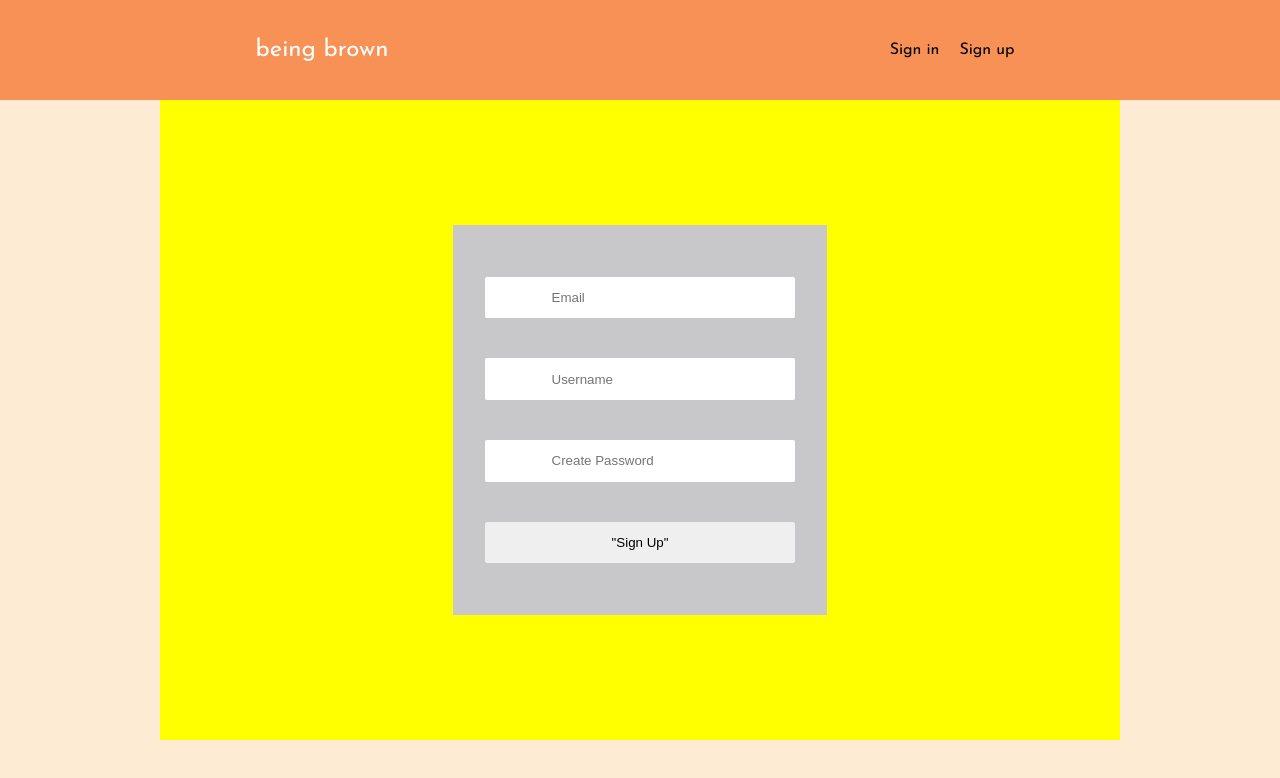
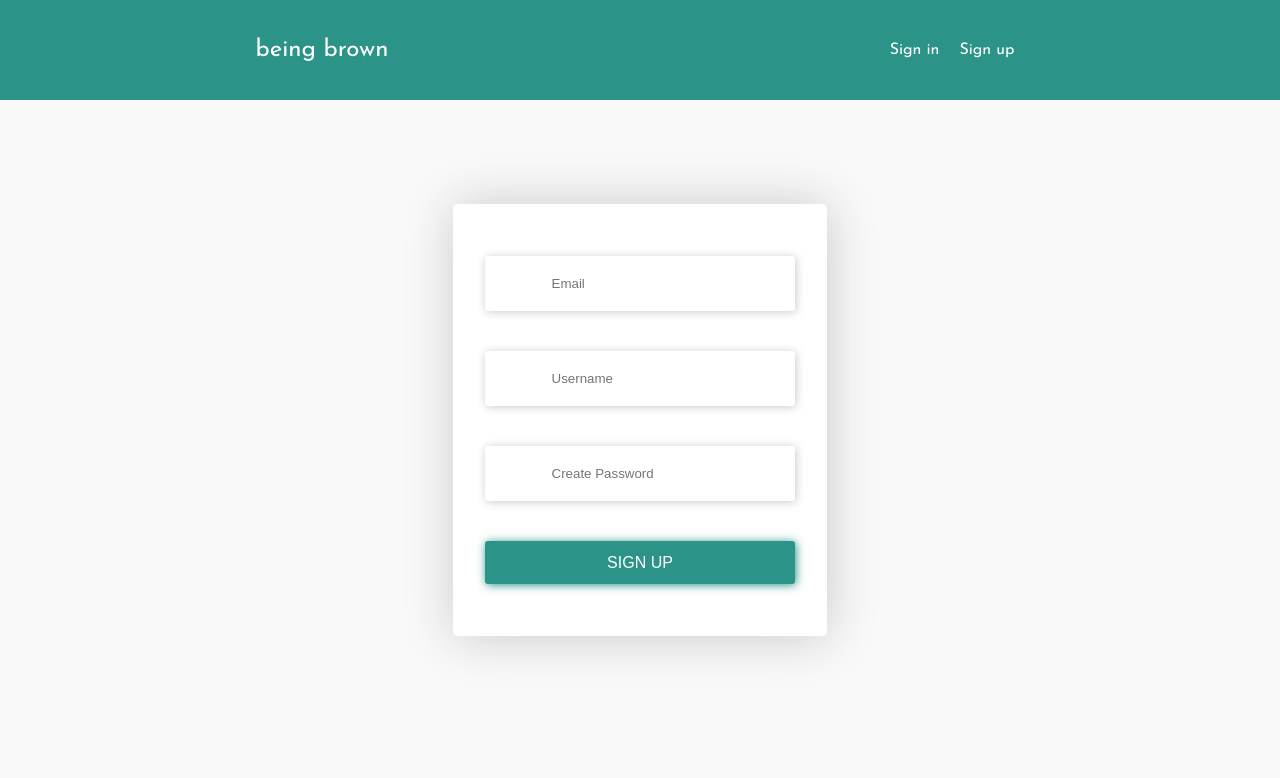
Before and after one commit to ihpannu/social, a React (Create React App) app: page / in a window 1280 px wide. Shown: the top 778 px of the page. Built offline with nearby package versions, Linux system fonts and the light colour scheme.

Commit message:
added styled

```diff
--- a/src/Components/Home.js
+++ b/src/Components/Home.js
@@ -5,8 +5,7 @@ import Body from "../Containers/Body";
 
 const HomePage = styled.div`
   height: 100vh;
-
-  background: #fdebd4;
+  background: #f9f9f9;
 `;
 
 class Home extends Component {
--- a/src/Containers/Body.js
+++ b/src/Containers/Body.js
@@ -5,7 +5,7 @@ import SignUpForm from "./SignUpForm";
 const MainBody = styled.div`
   max-width: 960px;
   margin: auto;
-  background: yellow;
+
   height: 80vh;
   display: flex;
   flex-direction: column;
--- a/src/Containers/Header.js
+++ b/src/Containers/Header.js
@@ -4,7 +4,7 @@ import Nav from "./Nav";
 
 const MainHeader = styled.header`
   height: 100px;
-  background: #f89156;
+  background: #2b9388;
   display: flex;
   flex-direction: column;
   justify-content: center;
--- a/src/Containers/Nav.js
+++ b/src/Containers/Nav.js
@@ -3,7 +3,6 @@ import styled from "styled-components";
 // import { Route, Link } from "react-router-dom";
 
 const MainNav = styled.nav`
-  //   background: #f89156;
   display: flex;
   flex-direction: row;
   justify-content: space-around;
@@ -19,8 +18,10 @@ const MainTitle = styled.h1`
 const Navigation = styled.ul`
   margin-right: 10px;
   display: flex;
+  color: #fff;
   li {
     margin: 0 10px;
+    cursor: pointer;
   }
 `;
 
--- a/src/Containers/SignUpForm.js
+++ b/src/Containers/SignUpForm.js
@@ -2,15 +2,45 @@ import React, { Component } from "react";
 import styled from "styled-components";
 
 const SignUp = styled.form`
-  background: #c8c8cb;
+  background: #fefffe;
   padding: 2em;
-  input,
-  button {
+  // border: 1px solid #cac9ca;
+  border-radius: 5px;
+  lineheight: 1.2;
+  transition: 300ms all ease-in-out;
+  box-shadow: 1px 1px 50px #cac9ca;
+  input {
     width: 100%;
-    padding: 1em 5em;
+    padding: 1.5em 5em;
     margin: 20px 0;
     border: none;
-    border-radius: 2px;
+    border-radius: 3px;
+    outline: none;
+    box-shadow: 1px 1px 10px #cac9ca;
+    cursor: pointer;
+  }
+  input:focus {
+    transition: 300ms all ease-in-out;
+    box-shadow: 1px 1px 10px #2b9388;
+    background: #f8f9f8;
+  }
+
+  button {
+    font-size: 1em;
+    color: #fff;
+    background: #2b9388;
+    width: 100%;
+    padding: 0.8em 5em;
+    margin: 20px 0;
+    border: none;
+    border-radius: 3px;
+    text-transform: uppercase;
+    outline: none;
+    box-shadow: 1px 1px 10px #2b9388;
+    cursor: pointer;
+  }
+  button:hover {
+    box-shadow: 1px 1px 15px #2b9388;
   }
 `;
 
@@ -28,7 +58,7 @@ export default class SignUpForm extends Component {
           <input type="password" placeholder="Create Password" />
         </fieldset>
         <button className="SignUpForm__button" type="submit">
-          "Sign Up"
+          Sign Up
         </button>
       </SignUp>
     );
```
